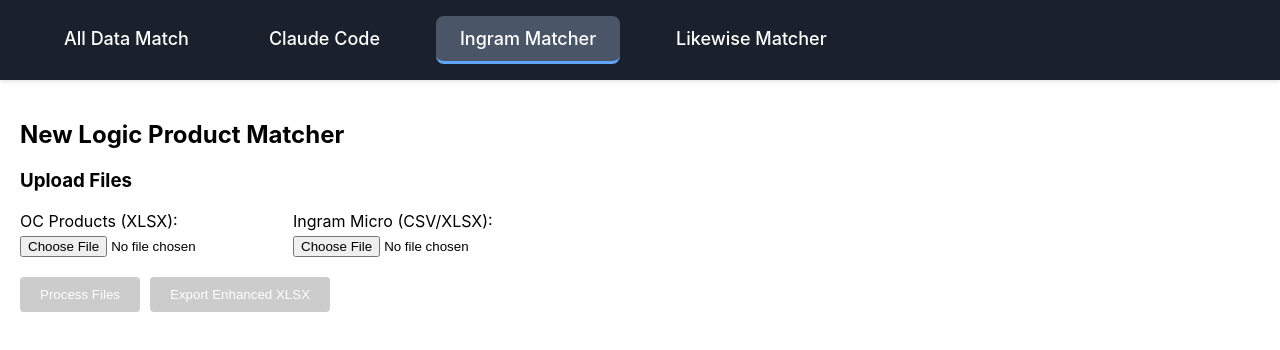
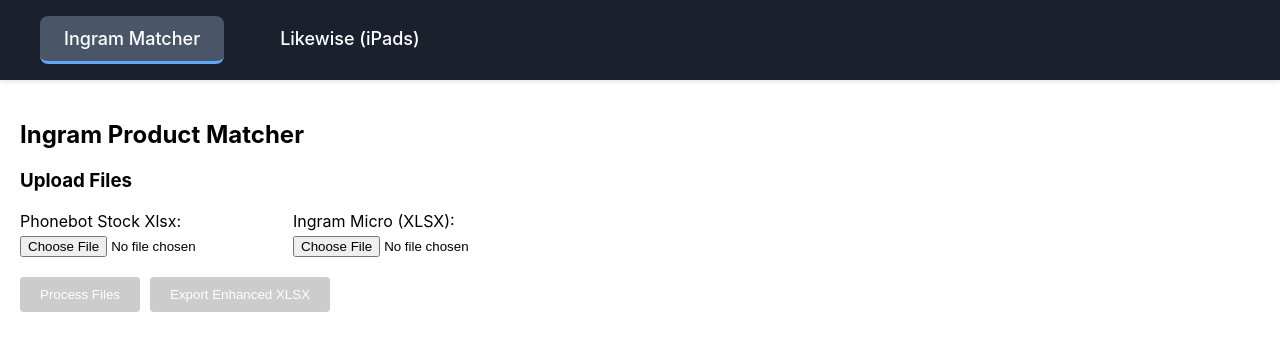
Before and after one commit to GeekJaffry/ingram-project, a React (Create React App) app: page /logic in a window 1280 px wide. Shown: the top 350 px of the page. Built offline with nearby package versions, Linux system fonts and the light colour scheme.

Commit message:
updates urls and cleaned files

```diff
--- a/src/App.js
+++ b/src/App.js
@@ -1,7 +1,7 @@
 import React, { useState } from 'react';
 import Papa from 'papaparse';
 import * as XLSX from 'xlsx';
-import { BrowserRouter as Router, Routes, Route, Link } from 'react-router-dom';
+import { BrowserRouter as Router, Routes, Route, Link, Navigate } from 'react-router-dom';
 import StockMatcher from './StockMatcher.tsx';
 import LogicComponent from './Logic';
 import GptMatcher from './GptMatcher';
@@ -545,7 +545,7 @@
       <div style={{ marginBottom: '20px' }}>
         <h3>Required Files and Columns:</h3>
         <div style={{ marginBottom: '10px' }}>
-          <p><strong>1. OC Product XLSX</strong> (Required columns: Name, Product Id, Model, Qty)</p>
+          <p><strong>1. Phonebot Stock XLSX</strong> (Required columns: Name, Product Id, Model, Qty)</p>
           <input
             type="file"
             accept=".xlsx"
@@ -555,7 +555,7 @@
         </div>
 
         <div style={{ marginBottom: '10px' }}>
-          <p><strong>2. Ingram Micro CSV</strong> (Required columns: Product)</p>
+          <p><strong>2. Ingram Micro File</strong> (Required columns: Product)</p>
           <input
             type="file"
             accept=".csv"
@@ -638,6 +638,7 @@
             <Link
               to="/"
               style={{
+                display: 'none',
                 color: 'white',
                 padding: '0.75rem 1.5rem',
                 borderRadius: '0.5rem',
@@ -654,6 +655,7 @@
             <Link
               to="/inventory"
               style={{
+                display: 'none',
                 color: 'white',
                 padding: '0.75rem 1.5rem',
                 borderRadius: '0.5rem',
@@ -697,13 +699,13 @@
                 transition: 'background-color 0.2s'
               }}
             >
-  Likewise Matcher
+              Likewise (iPads)
             </Link>
           </div>
         </nav>
 
         <Routes>
-          <Route path="/" element={<OriginalMatcher />} />
+          <Route path="/" element={<Navigate to="/logic" />} />
           <Route path="/inventory" element={<StockMatcher />} />
           <Route path="/logic" element={<LogicComponent />} />
           <Route path="/gpt-matcher" element={<GptMatcher />} />
--- a/src/GptMatcher.js
+++ b/src/GptMatcher.js
@@ -57,7 +57,7 @@
 
   return (
     <div style={{ maxWidth: '800px', margin: '2rem auto', padding: '0 1rem' }}>
-      <h2>GPT-Powered Inventory Matcher</h2>
+      <h2>LikeWise (iPads) Matcher</h2>
 
       <div style={{ marginBottom: '2rem' }}>
         <div style={{ marginBottom: '1rem' }}>
@@ -70,7 +70,7 @@
               style={{ marginBottom: '0.5rem' }}
             />
             <div style={{ fontSize: '0.875rem', color: '#666' }}>
-              {files.products ? `Selected: ${files.products.name}` : 'Upload PRODUCTS.xlsx'}
+              {files.products ? `Selected: ${files.products.name}` : 'Upload Phonebot Stock'}
             </div>
           </div>
 
@@ -82,7 +82,7 @@
               style={{ marginBottom: '0.5rem' }}
             />
             <div style={{ fontSize: '0.875rem', color: '#666' }}>
-              {files.likewise ? `Selected: ${files.likewise.name}` : 'Upload LIKEWISE.xlsx'}
+              {files.likewise ? `Selected: ${files.likewise.name}` : 'LikeWise Stock'}
             </div>
           </div>
         </div>
@@ -118,7 +118,7 @@
         {downloadReady && (
           <button
             onClick={() => {
-              window.location.href = 'https://likewise-git-main-faizans-projects-6325c3cb.vercel.app/api/download/processed_results.xlsx';
+              window.location.href = 'https://likewise-git-main-faizans-projects-6325c3cb.vercel.app/api/download/processed_results_ipads.xlsx';
             }}
             style={{
               padding: '0.75rem 1.5rem',
--- a/src/Logic.js
+++ b/src/Logic.js
@@ -611,26 +611,26 @@
 
   return (
     <div style={{ padding: '20px' }}>
-      <h2>New Logic Product Matcher</h2>
+      <h2>Ingram Product Matcher</h2>
 
       <div style={{ marginBottom: '20px' }}>
         <h3>Upload Files</h3>
         <div style={{ display: 'flex', gap: '20px', marginBottom: '20px' }}>
           <div>
-            <label>OC Products (XLSX):</label>
+            <label>Phonebot Stock Xlsx:</label>
             <input
               type="file"
               accept=".xlsx"
-              onChange={(e) => handleFileUpload(e.target.files[0], 'ocProduct')}
+              onChange={(e) => handleFileUpload(e.target.files[0], 'Phonebot Stock Xlsx')}
               style={{ display: 'block', marginTop: '5px' }}
             />
           </div>
           <div>
-            <label>Ingram Micro (CSV/XLSX):</label>
+            <label>Ingram Micro (XLSX):</label>
             <input
               type="file"
               accept=".csv,.xlsx"
-              onChange={(e) => handleFileUpload(e.target.files[0], 'ingramMicro')}
+              onChange={(e) => handleFileUpload(e.target.files[0], 'Ingram xlsx')}
               style={{ display: 'block', marginTop: '5px' }}
             />
           </div>
```
Lines whose indentation alone changed are shown as unchanged.
